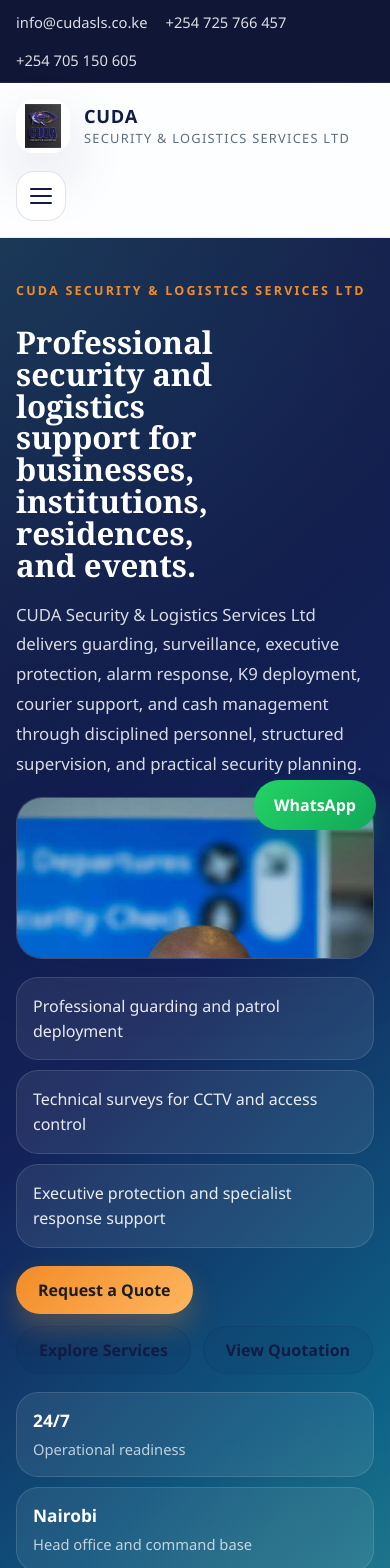
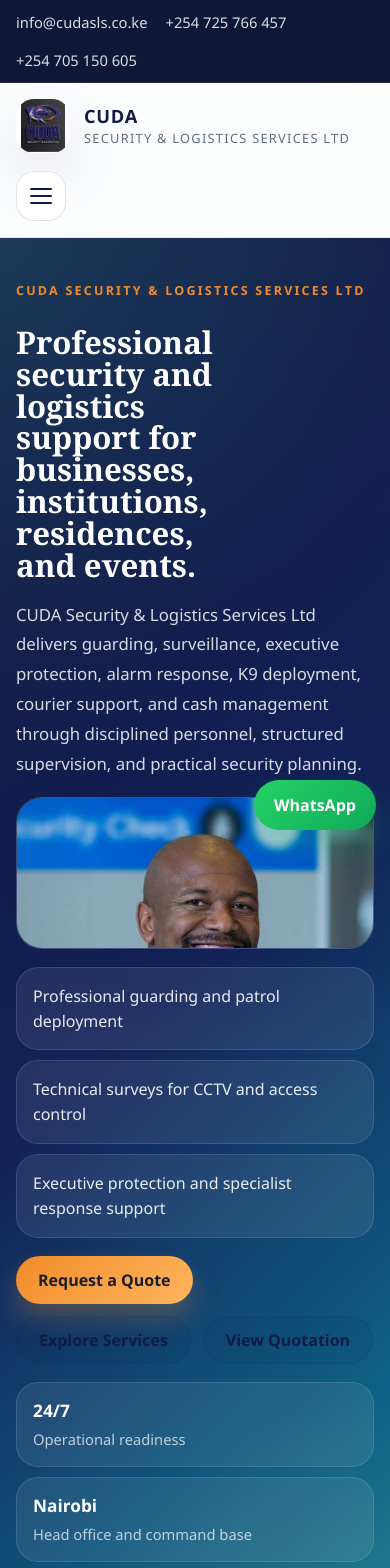
Before and after one commit to VINTEX011/Cuda-Kenya, a React (Vite) app: page / in a window 390 px wide. Shown: the top 1568 px of the page. Built offline with nearby package versions, Linux system fonts and the light colour scheme.

Commit message:
Fix logo alignment and mobile hero image

```diff
--- a/src/styles.css
+++ b/src/styles.css
@@ -143,11 +143,12 @@
   display: flex;
   align-items: center;
   justify-content: center;
+  overflow: hidden;
   width: 64px;
   height: 64px;
   border-radius: 20px;
   background: rgba(255, 255, 255, 0.94);
-  padding: 6px;
+  padding: 4px;
   box-shadow: var(--shadow);
 }
 
@@ -155,13 +156,15 @@
   width: 54px;
   height: 54px;
   border-radius: 18px;
-  padding: 5px;
+  padding: 3px;
 }
 
 .brand-lockup-mark img {
-  width: 100%;
-  height: 100%;
+  width: 116%;
+  height: 116%;
   object-fit: contain;
+  object-position: center 34%;
+  transform: translateY(-2px);
 }
 
 .brand-lockup-copy {
@@ -355,13 +358,14 @@
   border: 1px solid rgba(255, 255, 255, 0.14);
   background: rgba(255, 255, 255, 0.08);
   box-shadow: var(--shadow);
+  width: 100%;
 }
 
 .hero-mobile-media img {
   width: 100%;
   height: 190px;
   object-fit: cover;
-  object-position: center top;
+  object-position: center 18%;
 }
 
 .hero-trust-points,
@@ -1220,6 +1224,7 @@
 
   .hero-mobile-media {
     display: block;
+    max-width: 100%;
   }
 
   .hero-intro-card {
@@ -1249,7 +1254,8 @@
   }
 
   .hero-mobile-media img {
-    height: 160px;
+    height: 150px;
+    object-position: center 14%;
   }
 
   .hero-badge-card {
@@ -1272,7 +1278,7 @@
   .brand-lockup-mark {
     width: 54px;
     height: 54px;
-    font-size: 1.45rem;
+    padding: 3px;
   }
 
   .section,
```
